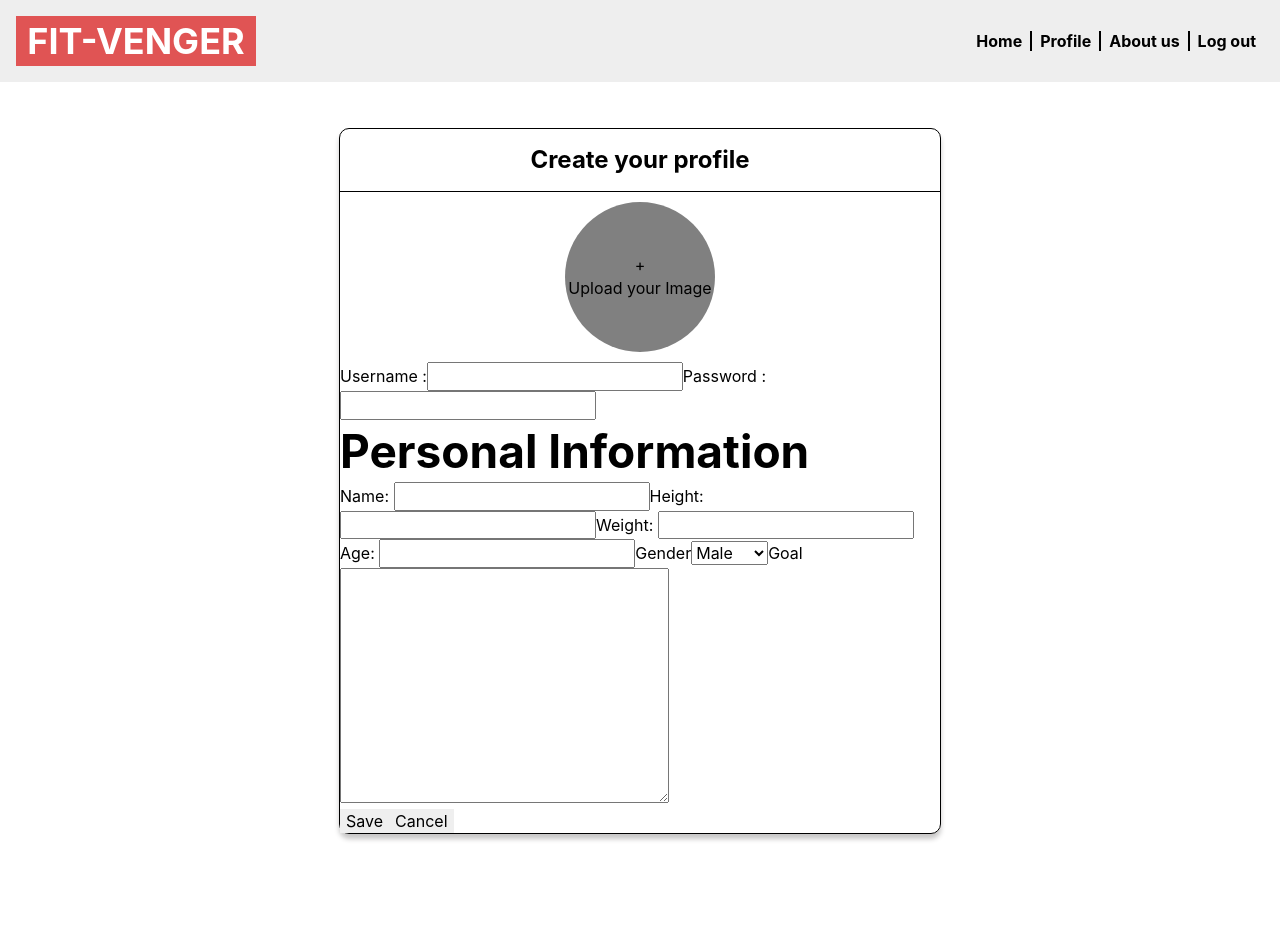
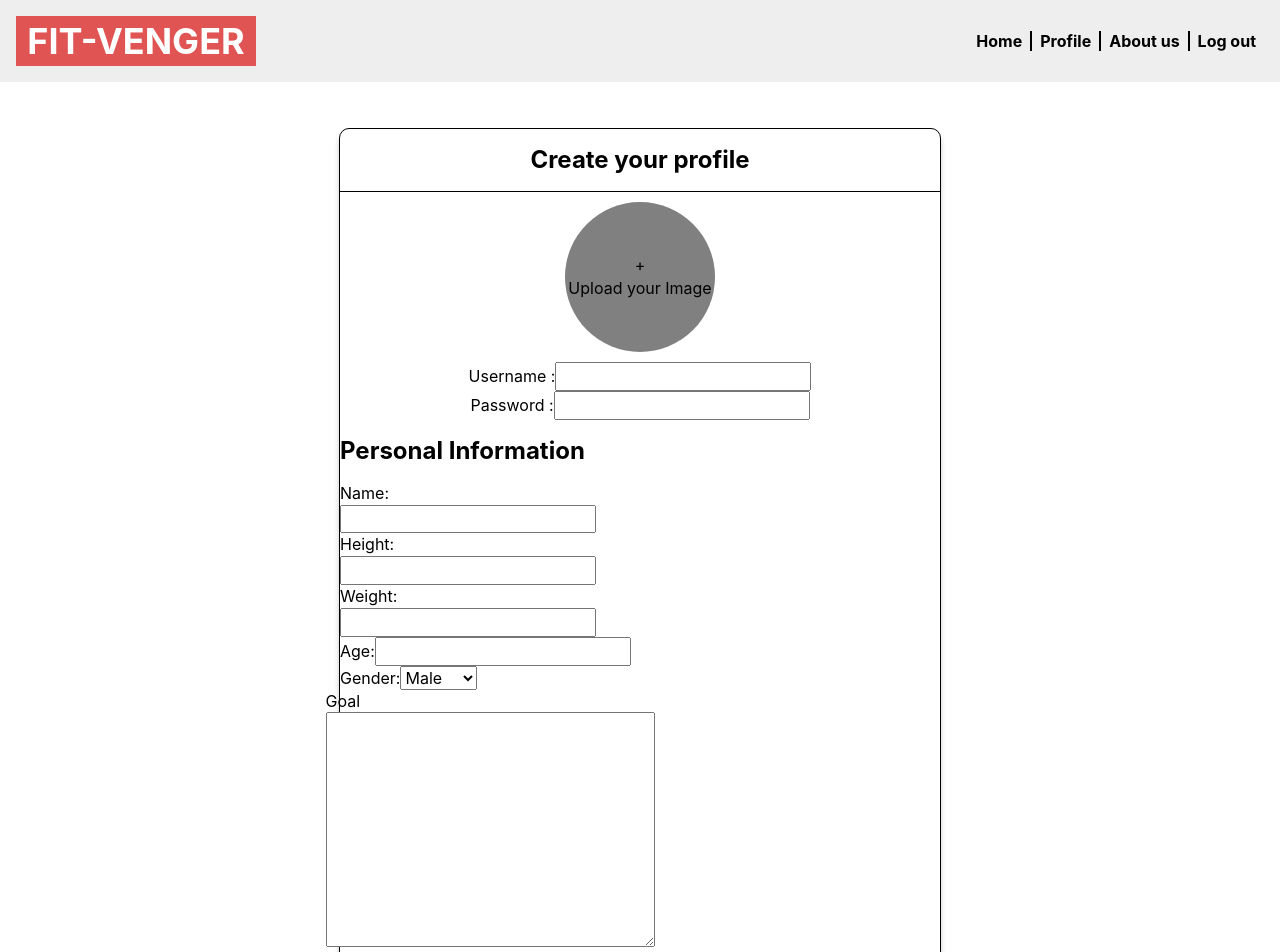
Before and after one commit to Kiatbordin/fitvenger, a React (Vite) app: page /register in a window 1280 px wide. Shown: the top 952 px of the page. Built offline with nearby package versions, Linux system fonts and the light colour scheme.

Commit message:
update CreateProfile #2

```diff
--- a/src/components/CreateProfileForm/CreateProfileForm.css
+++ b/src/components/CreateProfileForm/CreateProfileForm.css
@@ -22,6 +22,10 @@
         font-size: 1.5rem;
     }
 
+    .createProfileForm .profileFrame .profileBox h1 {
+        font-size: 1.5rem;
+    }
+
     .profileFormContainer .profileBox .profileDisplayImage {
         display: flex;
         justify-content: center;
@@ -29,4 +33,25 @@
         margin-top: 10px;
         margin-bottom: 10px;
     }
+
+    .usernameAndPassword {
+        display: flex;
+        flex-direction: column;
+        justify-content: center;
+        align-items: center;
+    }
+
+    .personalInfo {
+        display: flex;
+        flex-direction: column;
+        width: 50%;
+        justify-content: center;
+        align-items: center;
+        flex-basis: content;
+
+    }
+
+    .personalInfoBox {
+        align-items: center;
+    }
 }
--- a/src/components/CreateProfileForm/CreateProfileForm.jsx
+++ b/src/components/CreateProfileForm/CreateProfileForm.jsx
@@ -44,27 +44,44 @@ export function CreateProfileForm() {
                                     onChange={handleChange} />
                             </label>
                         </div>
+                        <div className='personalInfoBox'>
+                            <h1>Personal Information</h1>
                             <div className='personalInfo'>
-                            <h1>Personal Information </h1>
                                 <div>
-                                <label htmlFor="name">Name: </label>
+                                    <label htmlFor="name">Name:
                                         <input type="text" name="name" value={inputs.name} onChange={handleChange} />
-                                <label htmlFor="height">Height: </label>
+                                    </label>
+                                </div>
+
+                                <div>
+                                    <label htmlFor="height">Height:
                                         <input type="number" name="height" value={inputs.height} onChange={handleChange} />
-                                <label htmlFor="weight">Weight: </label>
-                                <input type="number" name="weight" value={inputs.weight} onChange={handleChange}/>
-                                <label htmlFor="age">Age: </label>
-                                <input type="number" name="age" value={inputs.age} onChange={handleChange}/>
-                                <label>Gender</label>
+                                    </label>
+                                    <label htmlFor="weight">Weight:
+                                        <input type="number" name="weight" value={inputs.weight} onChange={handleChange} />
+                                    </label>
+                                </div>
+
+                                <div>
+                                    <label htmlFor="age">Age:
+                                        <input type="number" name="age" value={inputs.age} onChange={handleChange} />
+                                    </label>
+                                    <label>Gender:
                                         <select name="gender" value={inputs.gender} onChange={handleChange}>
                                             <option value="Male">Male</option>
                                             <option value="Female">Female</option>
                                         </select>
-                                <span>Goal</span>
-                                <textarea name="" id="" cols="30" rows="10"></textarea>
+                                    </label>
                                 </div>
+                                <div>
+                                    <label htmlFor="goal">Goal
+                                        <textarea name="goal" value={inputs.goal} onChange={handleChange} cols="30" rows="10"></textarea>
+                                    </label>
+                                </div>
+                            </div>
+
                             <input type="submit" value="Save" />
-                            <button>Cancel</button>
+                            <input type="submit" value="Cancel" />
                         </div>
 
                     </div>
```
Also changed, not shown: src/components/EditProfileForm/EditProfileForm.css (added), src/components/EditProfileForm/EditProfileForm.jsx (added), src/pages/EditProfile.jsx (added). Lines whose indentation alone changed are shown as unchanged.
